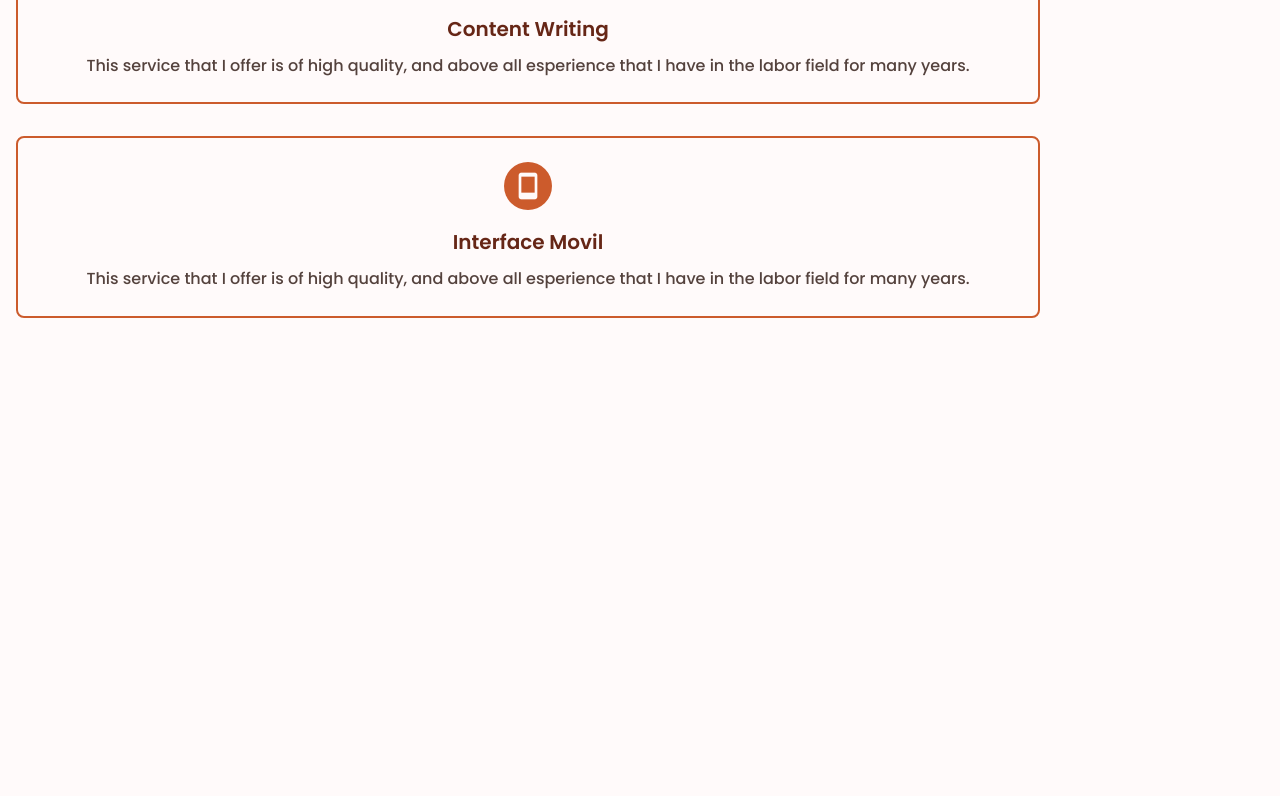
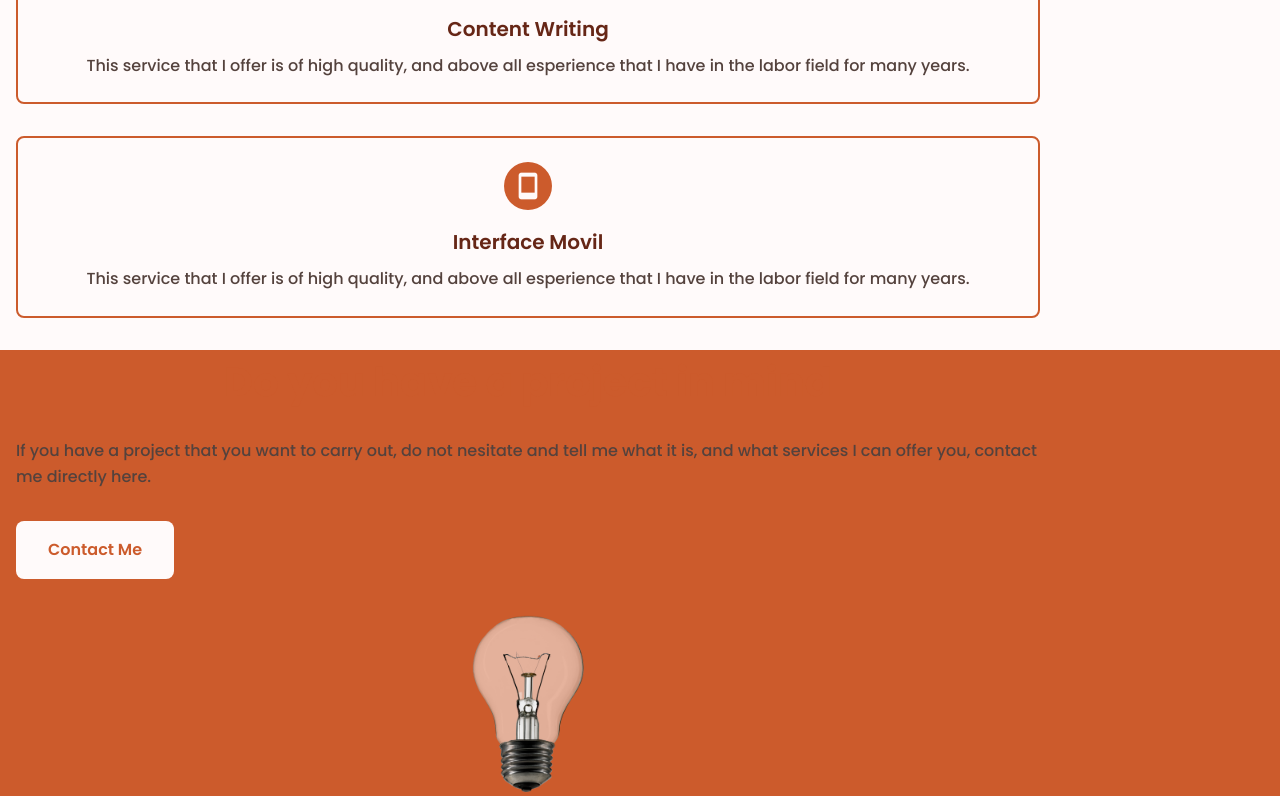
Before and after one commit to joaoAugustoParaty/Portfolio, a plain HTML site: page index.html in a window 1280 px wide. Shown: the part 4047-4843 px from the top of the page. Before the commit the page ends 4397 px from the top, so only its background shows below. Drawn offline with nearby package versions, Linux system fonts and the light colour scheme.

Commit message:
PROJECT IN MIND

```diff
--- a/index.html
+++ b/index.html
@@ -294,6 +294,18 @@
     </div>
 </section>
 
+<!------------PROJECT IN MIND--------------->
+
+<section class="project">
+ <div class="project__container bd-grid">
+    <div class="project__data">
+     <h2 class="section-title project__title">Do you have a project in mind</h2>
+     <p class="project__description">If you have a project that you want to carry out, do not nesitate and tell me what it is, and what services I can offer you, contact me directly here.</p>
+     <a href="#contact" class="button button__light">Contact Me</a>
+</div>
+<img src="images/Lâmpada-PNG-Incandescente.png" alt="" class="project__img">
+    </div>
+</section>
 </main>
     <!--------JS--------->
     <script src="script.js"></script>
--- a/style.css
+++ b/style.css
@@ -499,3 +499,30 @@ transition: .5s;
 .services__content:hover .services__description{
     color: var(--first-color-lighten);
 }
+
+/*------PROJECT IN MIND-------*/
+.project{
+    background-color: var(--first-color);
+    padding-bottom: 0;
+}
+
+.project__container{
+    row-gap: 2rem;
+}
+
+.project_data{
+    text-align: center;
+}
+
+.project_title, .project_description{
+    color: var(--first-color-lighten);
+}
+
+.project__description{
+    margin-bottom: var(--mb-4);
+}
+
+.project__img{
+    width: 120px;
+    justify-self: center;
+}
```
Also changed, not shown: images/Lâmpada-PNG-Incandescente.png (added).
